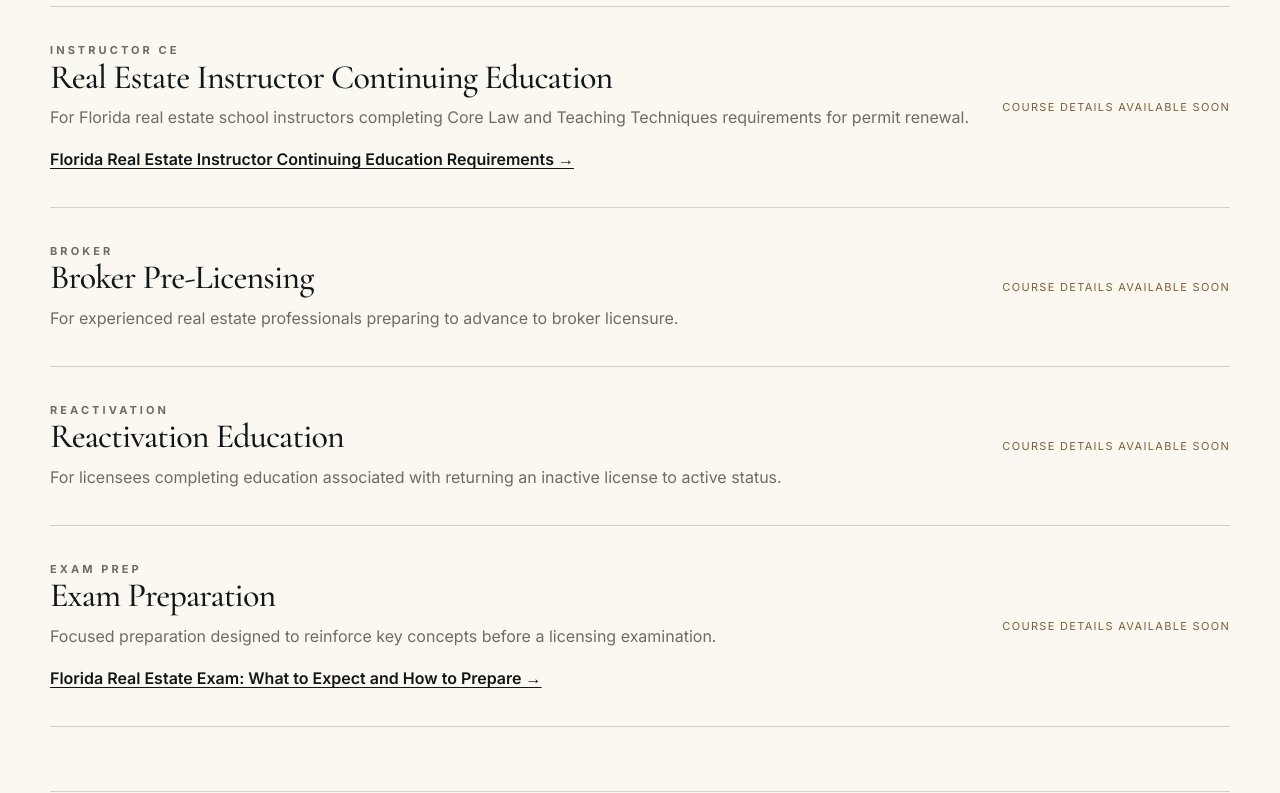
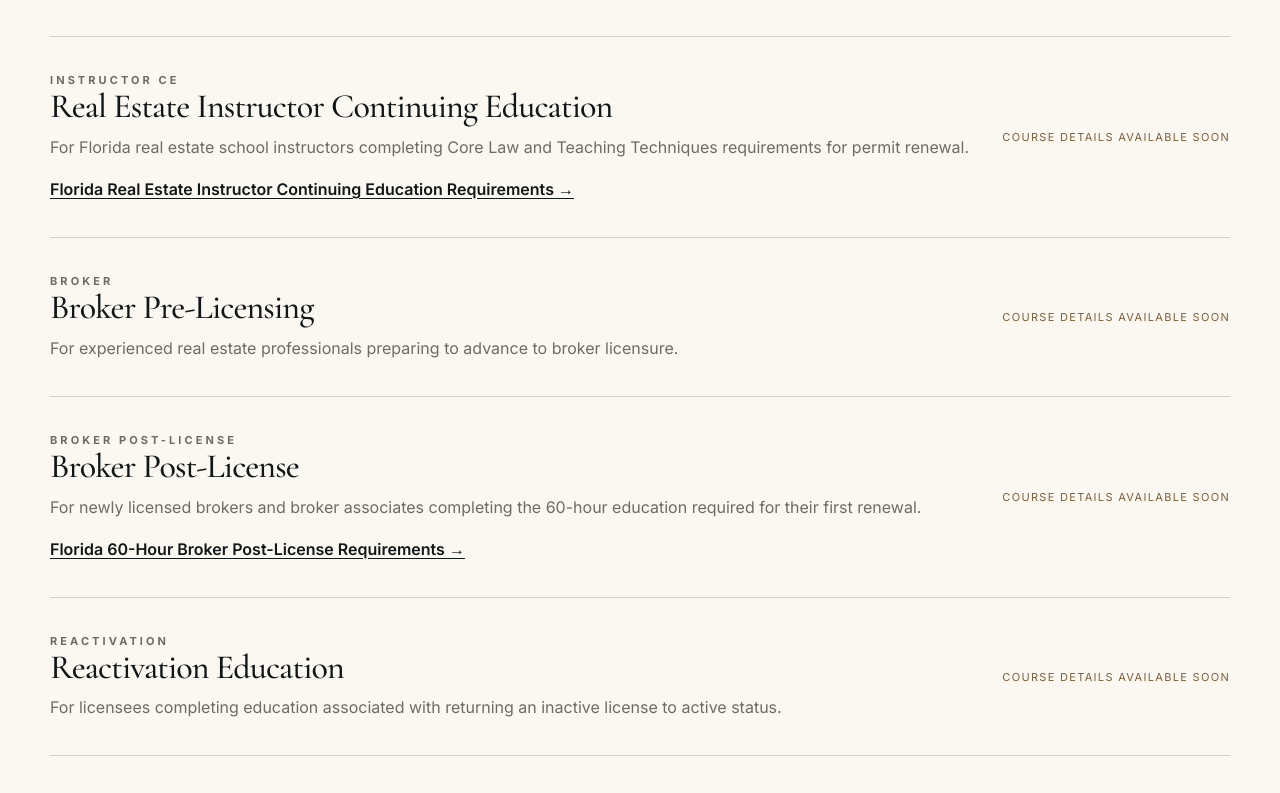
Before and after one commit to BrianLook/Greyson-Institute-Website, a Next.js app: page /courses in a window 1280 px wide. Shown: the part 3292-4085 px from the top of the page. Built offline with nearby package versions, Linux system fonts and the light colour scheme.

Commit message:
Add broker post-license education path

```diff
--- a/app/courses/page.tsx
+++ b/app/courses/page.tsx
@@ -47,6 +47,12 @@ const paths = [
     href: "#broker",
   },
   {
+    label: "I need broker post-license education",
+    detail:
+      "Review the 60-hour education required for a broker's first renewal.",
+    href: "#broker-post-license",
+  },
+  {
     label: "I need to reactivate my license",
     detail:
       "Find education associated with returning an inactive license to active status.",
@@ -89,6 +95,13 @@ const courses = [
     title: "Broker Pre-Licensing",
     body:
       "For experienced real estate professionals preparing to advance to broker licensure.",
+  },
+  {
+    id: "broker-post-license",
+    eyebrow: "BROKER POST-LICENSE",
+    title: "Broker Post-License",
+    body:
+      "For newly licensed brokers and broker associates completing the 60-hour education required for their first renewal.",
   },
   {
     id: "reactivation",
@@ -566,6 +579,28 @@ export default function CoursesPage() {
                 </div>
               )}
 
+              {course.id === "broker-post-license" && (
+                <div
+                  style={{
+                    marginTop: "14px",
+                  }}
+                >
+                  <p style={{ margin: 0 }}>
+                    <Link
+                      href="/florida-60-hour-broker-post-license-requirements"
+                      style={{
+                        textDecoration: "underline",
+                        textUnderlineOffset: "3px",
+                        fontWeight: 600,
+                        color: "#111717",
+                      }}
+                    >
+                      Florida 60-Hour Broker Post-License Requirements →
+                    </Link>
+                  </p>
+                </div>
+              )}
+
               {course.id === "instructor-ce" && (
                 <div
                   style={{
```
